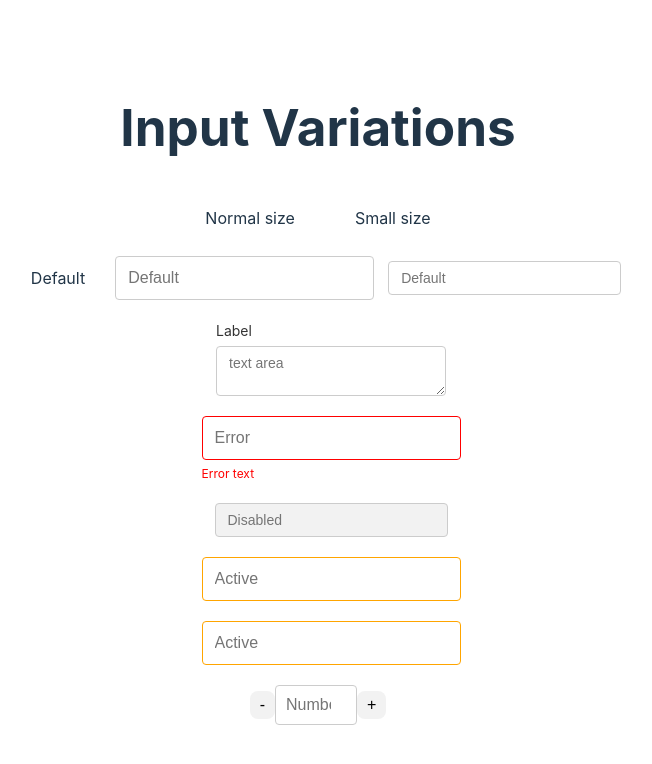
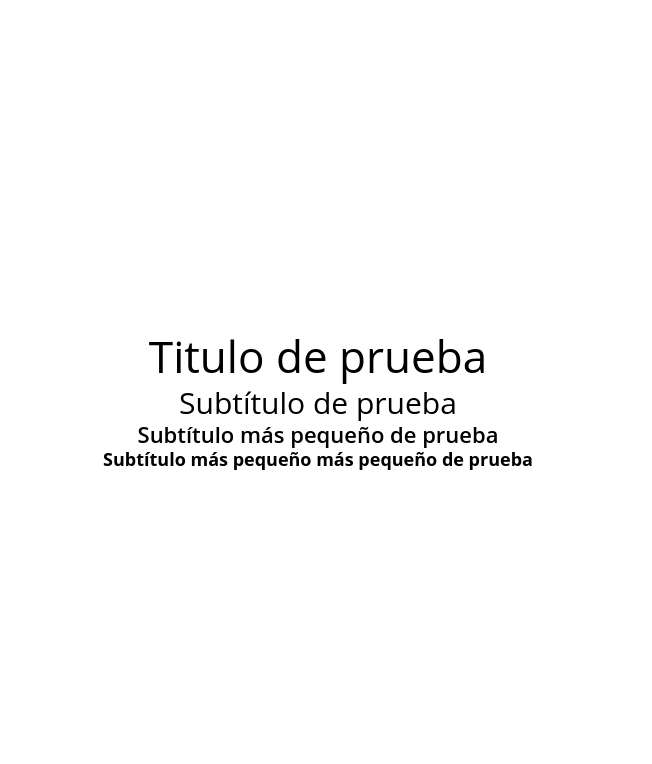
Before and after one commit to repositoryGamesUNAL/repositorioJuegos, a React (Vite) app in the folder games-repository-frontend/: page / in a window 1280 px wide. Shown: the top 764 px of the page, without its empty margins (322-974 px from the left). Built offline with nearby package versions, Linux system fonts and the light colour scheme.

Commit message:
feat: atómo headline
Desarrolllo del átomo headline  siguiendo los parámetors establecidos en figma

```diff
--- a/games-repository-frontend/src/App.tsx
+++ b/games-repository-frontend/src/App.tsx
@@ -3,6 +3,7 @@ import './App.css'
 
 import Button from './Components/pruebas/pruebasBoton'
 import Input from './Components/pruebas/pruebas'
+import Headlines from './Components/pruebas/pruebaHealine';
 
 function App() {
 
@@ -10,7 +11,7 @@ function App() {
   return (
     <>
 
-<Input/>
+<Headlines/>
 
 
 
--- /dev/null
+++ b/games-repository-frontend/src/Components/atoms/headlines/headline.type.ts
@@ -0,0 +1,4 @@
+export type headlinesProps = {
+    level: "h1" | "h2" | "h3" | "h4";
+    text: string;
+  };
--- /dev/null
+++ b/games-repository-frontend/src/Components/atoms/headlines/headlines.model.scss
@@ -0,0 +1,29 @@
+.typography {
+    font-family: "Open Sans", sans-serif;
+    margin: 0;
+    color:black;
+
+    &.h1 {
+      font-size: 44px;
+      font-weight: 400;
+      line-height: 128%;
+    }
+
+    &.h2 {
+      font-size: 30px;
+      font-weight: 400;
+      line-height: 120%;
+    }
+
+    &.h3 {
+      font-size: 22px;
+      font-weight: 600;
+      line-height: 124%;
+    }
+
+    &.h4 {
+      font-size: 18px;
+      font-weight: 700;
+      line-height: 132%;
+    }
+  }
--- /dev/null
+++ b/games-repository-frontend/src/Components/atoms/headlines/headlines.tsx
@@ -0,0 +1,14 @@
+import React from "react";
+
+import {headlinesProps} from "./headline.type"
+import "./headlines.model.scss"
+
+
+export const Headlines: React.FC<headlinesProps> = ({ level, text }) => {
+    // Mapeo de niveles a componentes de encabezado
+    const Element: React.ElementType = level;
+
+    return <Element className={`typography ${level}`}>{text}</Element>;
+  };
+
+ export default Headlines;
--- /dev/null
+++ b/games-repository-frontend/src/Components/pruebas/pruebaHealine.tsx
@@ -0,0 +1,22 @@
+import Headline from "../atoms/headlines/headlines"
+
+
+
+const prueba: React.FC = () => {
+
+return(
+    <>
+
+    <Headline level="h1" text="Titulo de prueba "></Headline>
+    <Headline level="h2" text="Subtítulo de prueba "></Headline>
+    <Headline level="h3" text="Subtítulo más pequeño de prueba "></Headline>
+    <Headline level="h4" text="Subtítulo más pequeño más pequeño de prueba "></Headline>
+    </>
+
+);
+
+
+}
+
+
+export default prueba;
```
